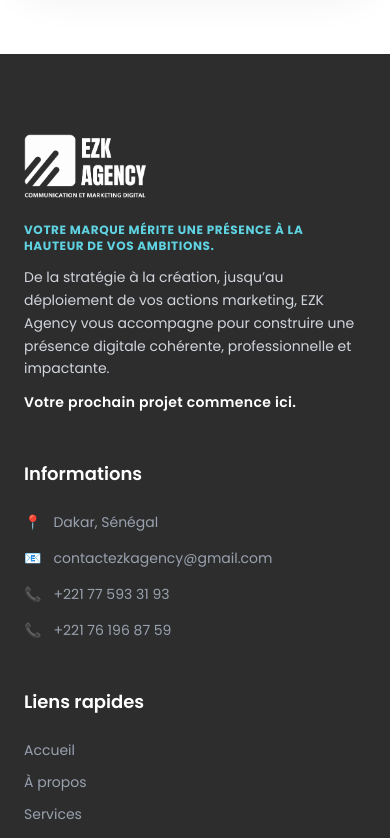
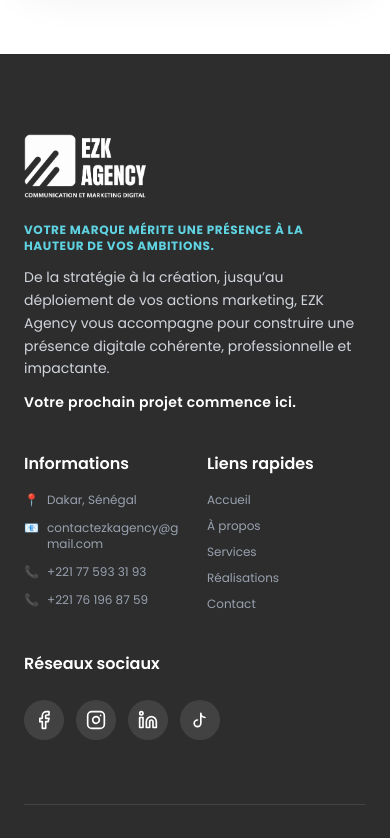
Before and after one commit to mactar27/EZE, a Next.js app: page /contact in a window 390 px wide. Shown: the part 6480-7318 px from the top of the page. Built offline with nearby package versions, Linux system fonts and the light colour scheme.

Commit message:
style: display footer Informations and Liens Rapides side-by-side in two columns on mobile and desktop

```diff
--- a/src/components/Footer.tsx
+++ b/src/components/Footer.tsx
@@ -6,9 +6,9 @@
   return (
     <footer className="bg-dark text-white pt-20 pb-10">
       <div className="container mx-auto px-6 md:px-12 lg:px-24">
-        <div className="grid grid-cols-1 md:grid-cols-2 lg:grid-cols-4 gap-12 mb-16">
+        <div className="grid grid-cols-1 lg:grid-cols-12 gap-10 lg:gap-12 mb-16">
           {/* Brand */}
-          <div className="space-y-6">
+          <div className="space-y-6 lg:col-span-4">
             <div className="flex items-center">
               <Image
                 src="/logo-clean.png"
@@ -31,29 +31,37 @@
             </div>
           </div>
 
+          {/* Informations et Liens Rapides : côte à côte en 2 colonnes (sur mobile comme sur grand écran) */}
+          <div className="lg:col-span-5 grid grid-cols-2 gap-6 sm:gap-8">
             {/* Contact Info */}
-          <div className="space-y-6">
-            <h4 className="font-semibold text-lg font-poppins">Informations</h4>
-            <ul className="space-y-4 text-gray-400 text-sm">
-              <li className="flex items-center gap-3">
-                <span className="text-secondary">📍</span> Dakar, Sénégal
+            <div className="space-y-4 sm:space-y-6">
+              <h4 className="font-semibold text-base sm:text-lg font-poppins text-white">Informations</h4>
+              <ul className="space-y-3 sm:space-y-4 text-gray-400 text-xs sm:text-sm">
+                <li className="flex items-start sm:items-center gap-2">
+                  <span className="text-secondary shrink-0">📍</span>
+                  <span>Dakar, Sénégal</span>
                 </li>
-              <li className="flex items-center gap-3">
-                <span className="text-secondary">📧</span> contactezkagency@gmail.com
+                <li className="flex items-start sm:items-center gap-2">
+                  <span className="text-secondary shrink-0">📧</span>
+                  <a href="mailto:contactezkagency@gmail.com" className="hover:text-white break-all">
+                    contactezkagency@gmail.com
+                  </a>
                 </li>
-              <li className="flex items-center gap-3">
-                <span className="text-secondary">📞</span> +221 77 593 31 93
+                <li className="flex items-start sm:items-center gap-2">
+                  <span className="text-secondary shrink-0">📞</span>
+                  <span>+221 77 593 31 93</span>
                 </li>
-              <li className="flex items-center gap-3">
-                <span className="text-secondary">📞</span> +221 76 196 87 59
+                <li className="flex items-start sm:items-center gap-2">
+                  <span className="text-secondary shrink-0">📞</span>
+                  <span>+221 76 196 87 59</span>
                 </li>
               </ul>
             </div>
 
             {/* Quick Links */}
-          <div className="space-y-6">
-            <h4 className="font-semibold text-lg font-poppins">Liens rapides</h4>
-            <ul className="space-y-3 text-gray-400 text-sm">
+            <div className="space-y-4 sm:space-y-6">
+              <h4 className="font-semibold text-base sm:text-lg font-poppins text-white">Liens rapides</h4>
+              <ul className="space-y-2.5 sm:space-y-3 text-gray-400 text-xs sm:text-sm">
                 <li>
                   <Link href="/" className="hover:text-secondary transition-colors">Accueil</Link>
                 </li>
@@ -71,11 +79,12 @@
                 </li>
               </ul>
             </div>
+          </div>
 
           {/* Social */}
-          <div className="space-y-6">
-            <h4 className="font-semibold text-lg font-poppins">Réseaux sociaux</h4>
-            <div className="flex items-center gap-4">
+          <div className="space-y-6 lg:col-span-3">
+            <h4 className="font-semibold text-base sm:text-lg font-poppins text-white">Réseaux sociaux</h4>
+            <div className="flex items-center gap-3 sm:gap-4">
               <a href="#" className="w-10 h-10 rounded-full bg-white/10 flex items-center justify-center hover:bg-primary transition-colors text-white" aria-label="Facebook">
                 <svg viewBox="0 0 24 24" width="24" height="24" stroke="currentColor" strokeWidth="2" fill="none" strokeLinecap="round" strokeLinejoin="round" className="w-5 h-5"><path d="M18 2h-3a5 5 0 0 0-5 5v3H7v4h3v8h4v-8h3l1-4h-4V7a1 1 0 0 1 1-1h3z"></path></svg>
               </a>
```
Lines whose indentation alone changed are shown as unchanged.
